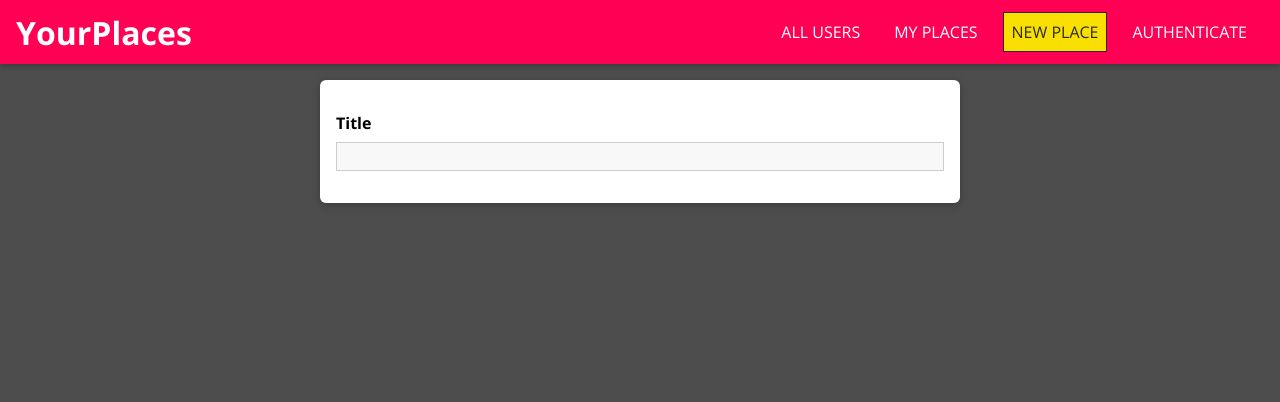
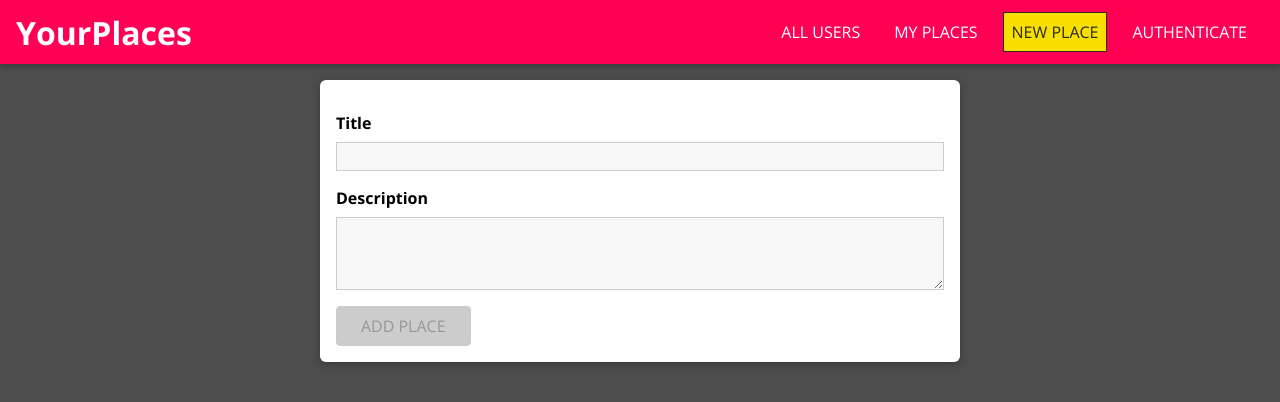
Before and after one commit to FedericoPiazzolla/react-places, a React (Vite) app: page /places/new in a window 1280 px wide. Shown: the top 402 px of the page. Built offline with nearby package versions, Linux system fonts and the light colour scheme.

Commit message:
add: useReducer in NewPlace for control the validate input

```diff
--- a/src/places/pages/NewPlace.jsx
+++ b/src/places/pages/NewPlace.jsx
@@ -1,20 +1,90 @@
-import React from "react";
+import React, { useCallback, useReducer } from "react";
 
 import Input from "../../shared/components/FormElements/Input";
-import { VALIDATOR_REQUIRE } from "../../shared/util/validators";
+import {
+  VALIDATOR_MINLENGTH,
+  VALIDATOR_REQUIRE,
+} from "../../shared/util/validators";
 
 import "./style/NewPlace.css";
+import Button from "../../shared/components/FormElements/Button";
+
+// Reducer: gestisce lo stato del form in base al tipo di azione ricevuta
+const formReducer = (state, action) => {
+  switch (action.type) {
+    case "INPUT_CHANGE":
+      let formIsValid = true;
+
+      // Cicla su tutti i campi del form per verificare se l'intero form è valido
+      for (const inputId in state.inputs) {
+        if (inputId === action.inputId) {
+          formIsValid = formIsValid && action.isValid; // nuovo valore appena ricevuto
+        } else {
+          formIsValid = formIsValid && state.inputs[inputId].isValid; // stato precedente
+        }
+      }
+
+      // Restituisce il nuovo stato con il campo aggiornato e la validità del form
+      return {
+        ...state,
+        inputs: {
+          ...state.inputs,
+          [action.inputId]: { value: action.value, isValid: action.isValid },
+        },
+        isValid: formIsValid,
+      };
+
+    default:
+      return state;
+  }
+};
 
 function NewPlace() {
+  // useReducer gestisce lo stato complesso del form (valori + validità)
+  const [formState, dispatch] = useReducer(formReducer, {
+    inputs: {
+      title: { value: "", isValid: false },
+      description: { value: "", isValid: false },
+    },
+    isValid: false,
+  });
+
+  // useCallback memorizza questa funzione, evitando che venga ricreata a ogni render.
+  // Questo è utile perché la funzione viene passata al componente figlio <Input>.
+  const inputHandler = useCallback((id, value, isValid) => {
+    dispatch({
+      type: "INPUT_CHANGE",
+      value: value,
+      isValid: isValid,
+      inputId: id,
+    });
+  }, []);
+
   return (
     <form action="" className="place-form">
+      {/* Ogni input è collegato al reducer tramite onInput (che usa dispatch internamente) */}
       <Input
+        id="title"
         element="input"
         type="text"
         label="Title"
         validators={[VALIDATOR_REQUIRE()]}
+        onInput={inputHandler}
         errorText="Please enter a valid title."
       />
+      <Input
+        id="description"
+        element="textarea"
+        label="Description"
+        validators={[VALIDATOR_MINLENGTH(5)]}
+        onInput={inputHandler}
+        errorText="Please enter a valid description (at least 5 characters)."
+      />
+
+      {/* Il bottone è disabilitato finché il form non è valido */}
+      <Button type="submit" disabled={!formState.isValid}>
+        ADD PLACE
+      </Button>
     </form>
   );
 }
--- a/src/shared/components/FormElements/Input.jsx
+++ b/src/shared/components/FormElements/Input.jsx
@@ -1,4 +1,4 @@
-import React, { useReducer } from "react";
+import React, { useEffect, useReducer } from "react";
 // useReducer è utile per gestire stati complessi o quando ci sono più azioni che aggiornano lo stato
 // Funziona come un 'reducer' in Redux, centralizzando la logica per aggiornare lo stato.
 // La differenza principale con useState è che useReducer è più adatto a stati complessi o a stati che dipendono da azioni multiple.
@@ -37,6 +37,11 @@ const Input = (props) => {
   //Quando l'azione CHANGE viene inviata (tramite dispatch), il reducer aggiorna il valore dell'input (value) e imposta isValid a true.
 
   // La funzione changeHandler viene chiamata ogni volta che l'utente scrive qualcosa nell'input o nel textarea. Essa invia un'azione CHANGE al reducer per aggiornare lo stato.
+  const {id, onInput} = props;
+  const {value, isValid} = inputSate;
+  useEffect(() => {
+    onInput(id, value, isValid)
+  }, [id, onInput, value, isValid]);
 
   // Il valore dell'input viene preso dall'evento change e passato alla funzione dispatch.
   const changeHandler = (event) => {
@@ -47,6 +52,7 @@ const Input = (props) => {
     });
   };
 
+  // serve per far partire la validazione solo dopo che siamo passati sopra l'input, per non farla partire all'onLoad
   const touchHandler = () => {
     dispatch({ type: "TOUCH" });
   };
```
